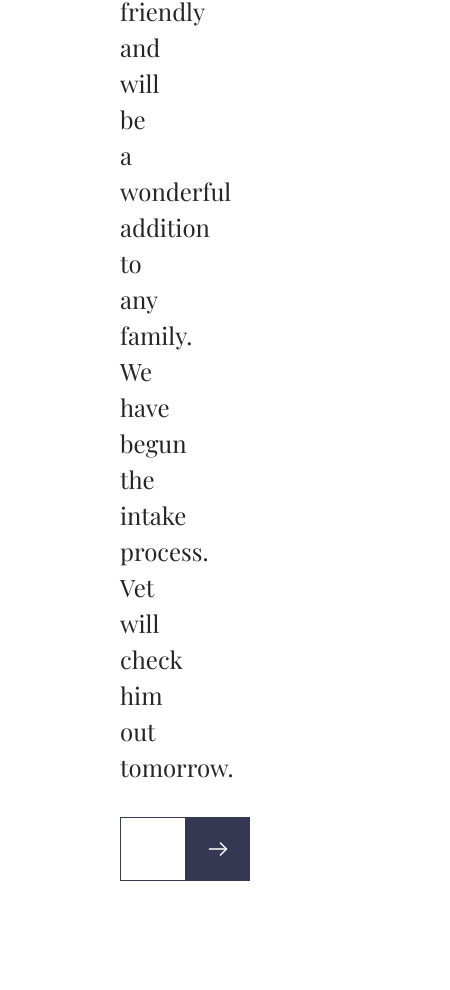
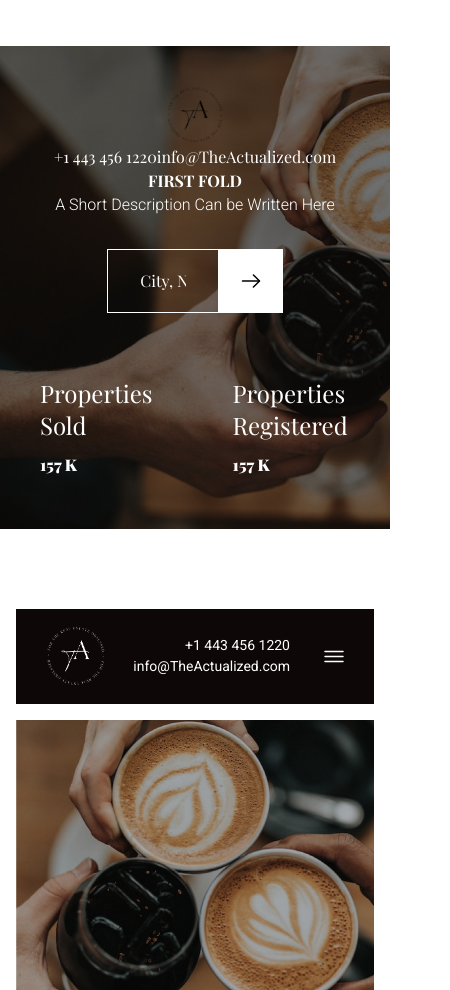
Before and after one commit to alire7a/widgets, a React (Create React App) app: page / in a window 390 px wide. Shown: the part 1010-2000 px from the top of the page, 450 px wide, since content can reach past the window. Built offline with nearby package versions, Linux system fonts and the light colour scheme; a web font is replaced by a local one.

Commit message:
header classic style 2

```diff
--- a/src/App.js
+++ b/src/App.js
@@ -3,7 +3,6 @@ import logo from './logo.svg';
 import './App.scss';
 
 import CitiesS1C from "./components/Cities/Classic/Cities-S1-C";
-import CitiesS2C from "./components/Cities/Classic/Cities-S2git ad-C";
 import CitiesS3C from "./components/Cities/Classic/Cities-S3-C";
 import CitiesS1M from "./components/Cities/Modern/Cities-S1-M";
 import CitiesS2M from "./components/Cities/Modern/Cities-S2-M";
@@ -60,83 +59,86 @@ import TextImageS3B from "./components/TextImage/Boheimian/TextImage-S3-B";
 import CardviewS1C from "./components/CardViews/Classic/CardView-S1-C";
 import CardviewS2C from "./components/CardViews/Classic/Cardview-S2-C";
 import CardviewS3C from "./components/CardViews/Classic/Cardview-S3-C";
+import CitiesS2C from "./components/Cities/Classic/Cities-S2-C";
 
 function App() {
   return (
     <div className="App flex flex-col gap-20">
-        {/*<TextImageS1C/>*/}
-        {/*<TextImageS2C/>*/}
-        {/*<TextImageS3C/>*/}
-        {/*<TextImageS1M/>*/}
-        {/*<TextImageS2M/>*/}
-        {/*<TextImageS3M/>*/}
-        {/*<TextImageS1B/>*/}
-        {/*<TextImageS2B/>*/}
+        <HeaderC />
+        <HeaderM />
+
+        <TextImageS1C/>
+        <TextImageS2C/>
+        <TextImageS3C/>
+        <TextImageS1M/>
+        <TextImageS2M/>
+        <TextImageS3M/>
+        <TextImageS1B/>
+        <TextImageS2B/>
         {/*<TextImageS3B/>*/}
 
-      {/*  <ContactUsC />*/}
-      {/*  <ContactUsM />*/}
-      {/*  <ContactUsB />*/}
+        <ContactUsC />
+        <ContactUsM />
+        <ContactUsB />
 
-      {/*  <HeroCardC />*/}
-      {/*  <HeroCardM />*/}
-      {/*  <HeroCardB />*/}
+        <HeroCardC />
+        <HeroCardM />
+        <HeroCardB />
 
 
-      {/*  <ImageOnlyC />*/}
-      {/*  <ImageOnlyM />*/}
-      {/*  <ImageOnlyB />*/}
+        <ImageOnlyC />
+        <ImageOnlyM />
+        <ImageOnlyB />
 
-      {/*  <TextOnlyC />*/}
-      {/*  <TextOnlyM />*/}
-      {/*  <TextOnlyB />*/}
+        <TextOnlyC />
+        <TextOnlyM />
+        <TextOnlyB />
 
-      {/*<FooterS1C/>*/}
-      {/*<FooterS2C/>*/}
-      {/*<FooterS3C/>*/}
-      {/*<FooterS1M/>*/}
-      {/*<FooterS2M/>*/}
-      {/*<FooterS3M/>*/}
-      {/*<FooterS1B/>*/}
-      {/*<FooterS2B/>*/}
-      {/*<FooterS3B/>*/}
+      <FooterS1C/>
+      <FooterS2C/>
+      <FooterS3C/>
+      <FooterS1M/>
+      <FooterS2M/>
+      <FooterS3M/>
+      <FooterS1B/>
+      <FooterS2B/>
+      <FooterS3B/>
 
 
 
-      {/*/!**!/*/}
-      {/*  <CitiesS1M/>*/}
-      {/*  <CitiesS2M/>*/}
-      {/*  <CitiesS3M/>*/}
+      {/**/}
+        <CitiesS1M/>
+        <CitiesS2M/>
+        <CitiesS3M/>
 
-      {/*  <CitiesS1B/>*/}
-      {/*  <CitiesS2B/>*/}
-      {/*  <CitiesS3B/>*/}
+        <CitiesS1B/>
+        <CitiesS2B/>
+        <CitiesS3B/>
 
 
-      {/*  <InstagramS1C/>*/}
-      {/*  <InstagramS2C/>*/}
-      {/*  <InstagramS3C/>*/}
+        <InstagramS1C/>
+        <InstagramS2C/>
+        <InstagramS3C/>
 
-      {/*  <InstagramS1M/>*/}
-      {/*  <InstagramS2M/>*/}
-      {/*  <InstagramS3M/>*/}
+        <InstagramS1M/>
+        <InstagramS2M/>
+        <InstagramS3M/>
 
 
-        {/*<CardviewS1C/>*/}
-        {/*<CardviewS2C/>*/}
-        {/*<CardviewS3C/>*/}
+        <CardviewS1C/>
+        <CardviewS2C/>
+        <CardviewS3C/>
 
-      {/*  <CitiesS1C/>*/}
-      {/*  <CitiesS2C/>*/}
-      {/*  <CitiesS3C/>*/}
+        <CitiesS1C/>
+        <CitiesS2C/>
+        <CitiesS3C/>
 
 
 
 
 
 
-        {/*<HeaderC />*/}
-        <HeaderM />
+
 
     </div>
 
--- a/src/components/Header/Modern/index.js
+++ b/src/components/Header/Modern/index.js
@@ -7,8 +7,9 @@ const HeaderM = () => {
   return (
     <>
       <header className={`text-white text-center ${styles.headerBackground}`}>
-        <div className={` mx-auto lg:h-[834px]  p-10`}>
-          <nav className={`w-full max-w-max mx-auto bg-black lg:px-11 lg:py-[15px] flex justify-between text-white`}>
+        <div className={` mx-auto  px-4  lg:p-10`}>
+          <nav className={`w-full max-w-max items-center mx-auto bg-black py-4 px-7 lg:px-11 lg:py-[15px] flex  text-white`}>
+              <img className={"w-16 "} src="/media/footer/WATERMARK_TheActualized-04 1.png" alt=""/>
             <ul className={`hidden lg:flex list-none items-center child:pr-6`}>
               <li>
                 <img src={logo} alt="logo" />
@@ -19,18 +20,31 @@ const HeaderM = () => {
               <li>Solutions</li>
               <li>Contact</li>
             </ul>
-            <span className={`flex flex-col items-end`}>
+            <span className={`flex flex-col roboto font-normal ml-auto items-end text-14 lg:text-16`}>
               <a href="tel:+1 443 456 1220">+1 443 456 1220</a>
               <a href="mailto:info@TheActualized.com">info@TheActualized.com</a>
             </span>
+              <div className="lg:hidden ml-8">
+                  <svg className={""} width="24" height="25" viewBox="0 0 24 25" fill="none" xmlns="http://www.w3.org/2000/svg">
+                      <path d="M3 7.5H21" stroke="white" stroke-width="1.5" stroke-linecap="round"/>
+                      <path d="M3 12.5H21" stroke="white" stroke-width="1.5" stroke-linecap="round"/>
+                      <path d="M3 17.5H21" stroke="white" stroke-width="1.5" stroke-linecap="round"/>
+                  </svg>
+
+              </div>
           </nav>
-          <div className={`h-[90%] flex mt-[32px] justify-center`}>
-             <div className="text-black pt-[70px] w-[50%] pl-[80px] pr-[50px] text-left h-[100%]">
-                 <h1 className="font-bold text-[53px] tracking-[.25em] letter-spa mb-[42px] border-l-[20px] pl-[20px]">FIRST FOLD</h1>
-                 <p className="font-light text-[#252525] text-[24px] mb-[32px]">Received as a new intake from animal control.
+          <div className={`h-[90%] max-w-max mx-auto flex-col lg:flex-row flex mt-4 lg:mt-[32px] justify-between`}>
+             <div className="text-black order-2 lg:order-1 pt-10 lg:pt-[70px] lg:w-[50%] lg:pl-[80px] lg:pr-[50px] text-left h-[100%]">
+                <div className={" mb-[42px] border-l-[20px] pl-[20px]"}>
+                    <h1 className="font-bold text-40  lg:text-[53px] tracking-[.20em] letter-spa">FIRST FOLD</h1>
+                    <div className="desc font-normal lg:hidden roboto">
+                        A Short Description Can be Written Here
+                    </div>
+                </div>
+                 <p className="font-light text-[#252525] text-16 md:text-[24px] mb-[32px]">Received as a new intake from animal control.
                      Oliver is such a good boy, he is super friendly and will be a wonderful addition to any family. We have begun the intake process. Vet will check him out tomorrow.
                  </p>
-                 <div className="w-full flex">
+                 <div className="w-full flex-row flex">
                      <input className="border-1 border-[#363853] placeholder-[#363853] w-full py-4 px-8" type="text" placeholder="City, Neighbourhood, Zip Code"/>
                      <button className="bg-[#363853] p-[20px]">
                          <svg width="24" height="24" viewBox="0 0 24 24" fill="none" xmlns="http://www.w3.org/2000/svg">
@@ -39,18 +53,18 @@ const HeaderM = () => {
                          </svg>
                      </button>
                  </div>
-                 <div className="mt-[140px] flex justify-between">
+                 <div className="mt-10 px-8 lg:px-0 lg:mt-[100px] flex justify-between">
                      <div>
-                         <p className="font-light text-[24px] text-[#363853]">Properties Sold</p>
-                         <p className="font-black text-[36px] text-[#363853]">157 K</p>
+                         <p className="font-light text-4 lg:text-[24px] text-[#363853]">Properties Sold</p>
+                         <p className="font-black text-6 lg:text-[36px] text-[#363853]">157 K</p>
                      </div>
                      <div>
-                         <p className="font-light text-[24px] text-[#363853]">Properties Registered</p>
-                         <p className="font-black text-[36px] text-[#363853]">157 K</p>
+                         <p className="font-light text-4 lg:text-[24px] text-[#363853]">Properties Registered</p>
+                         <p className="font-black text-6 lg:text-[36px] text-[#363853]">157 K</p>
                      </div>
                  </div>
              </div>
-             <div className={`text-white w-[50%] h-[100%] ${styles.rightBackground}`}>
+             <div className={`text-white order-1  w-full h-[350px] lg:w-[50%] lg:h-[800px] ${styles.rightBackground}`}>
 
              </div>
           </div>
```
